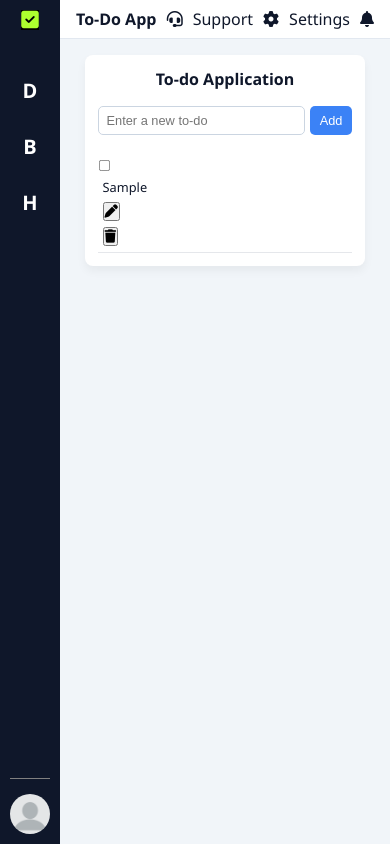
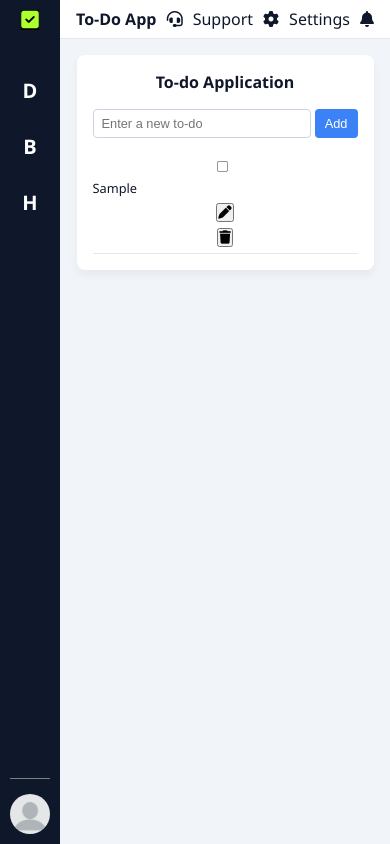
Before and after one commit to mscfeb/To-Do-assignmennt, a plain HTML site: page index.html in a window 390 px wide. Both pictures are taken after typing "Sample" into the empty fields and a click on the button "Add". Drawn offline with Linux system fonts and the light colour scheme.

Commit message:
some more changes

```diff
--- a/styles.css
+++ b/styles.css
@@ -327,14 +327,14 @@ main {
     width: 100%;
   }
   .todo-container {
-  width: 85%;
-  max-width: 400px;
+  width: 90%;
+  max-width: 360px;
   margin: 1rem auto;
-  padding: 0.8rem;
+  padding: 1rem;
   font-size: 0.85rem;
+  border-radius: 8px;
   overflow-y: auto;
   box-sizing: border-box;
-  border-radius: 8px;
 }
 
 .todo-container h3 {
@@ -345,8 +345,7 @@ main {
 
 .todo-input {
   display: flex;
-  flex-direction: row;
-  gap: 5px;
+  gap: 4px;
   margin-bottom: 1rem;
 }
 
@@ -355,7 +354,7 @@ main {
   padding: 6px 8px;
   font-size: 0.8rem;
   border: 1px solid #cbd5e1;
-  border-radius: 5px;
+  border-radius: 4px;
   outline: none;
 }
 
@@ -365,42 +364,37 @@ main {
   background-color: #3b82f6;
   color: white;
   border: none;
-  border-radius: 5px;
+  border-radius: 4px;
   cursor: pointer;
-}
-
-#tasklist {
-  padding: 0;
 }
 
 #tasklist li {
   display: flex;
-  align-items: flex-start;
+  align-items: center;
   justify-content: space-between;
   flex-wrap: wrap;
-  gap: 6px;
   padding: 6px 0;
   border-bottom: 1px solid #e5e7eb;
   font-size: 0.8rem;
+  gap: 6px;
+}
+
+#tasklist li input[type="checkbox"] {
+  transform: scale(0.85);
+  margin-right: 6px;
 }
 
 #tasklist li span {
-  flex: 1 1 60%;
+  flex: 1;
   word-break: break-word;
   white-space: normal;
-  margin-left: 5px;
+  margin-left: 0;
 }
 
 #tasklist li .actions {
   display: flex;
   gap: 6px;
-  flex: 1 1 35%;
   justify-content: flex-end;
 }
 
-#tasklist input[type="checkbox"] {
-  transform: scale(0.85);
-  margin-top: 2px;
 }
-
-}
```
